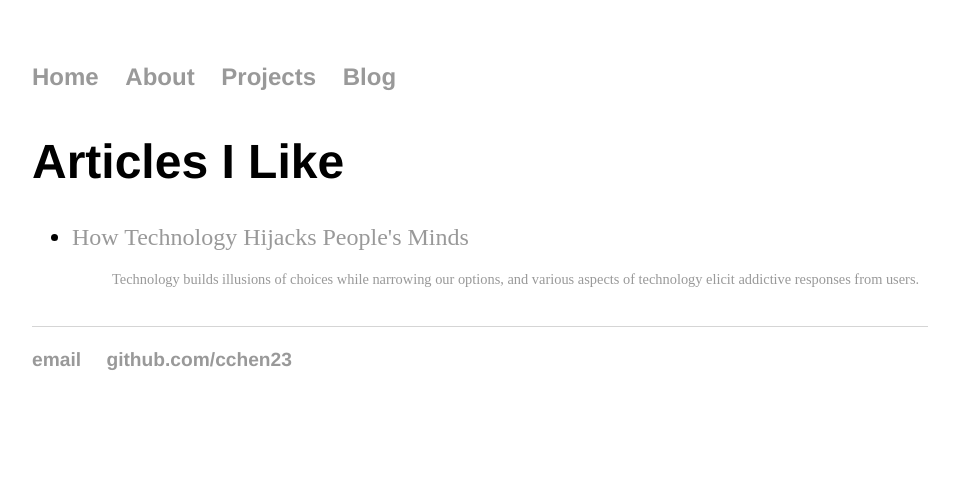
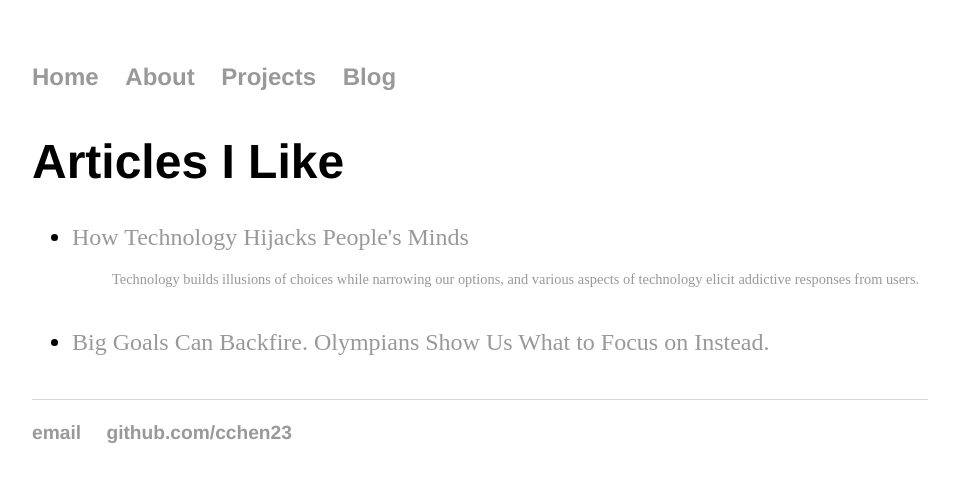
Before and after one commit to cchen23/cchen23.githhub.io, a Jekyll site: the page built from lists/articles.html, in a window 1280 px wide. Shown: the top 482 px of the page, without its empty margins (160-1119 px from the left). Built offline with Jekyll 4.4.1, drawn with Linux system fonts in a browser that asks for light colours.

Commit message:
Update articles.html

```diff
--- a/lists/articles.html
+++ b/lists/articles.html
@@ -7,4 +7,5 @@ title: Articles I Like
   <ul>
     <li>Technology builds illusions of choices while narrowing our options, and various aspects of technology elicit addictive responses from users.</li>
   </ul>
+  <li><a href="http://nymag.com/scienceofus/2016/08/why-having-big-goals-can-backfire.html">Big Goals Can Backfire. Olympians Show Us What to Focus on Instead.</a></li>
 </ul>
```
